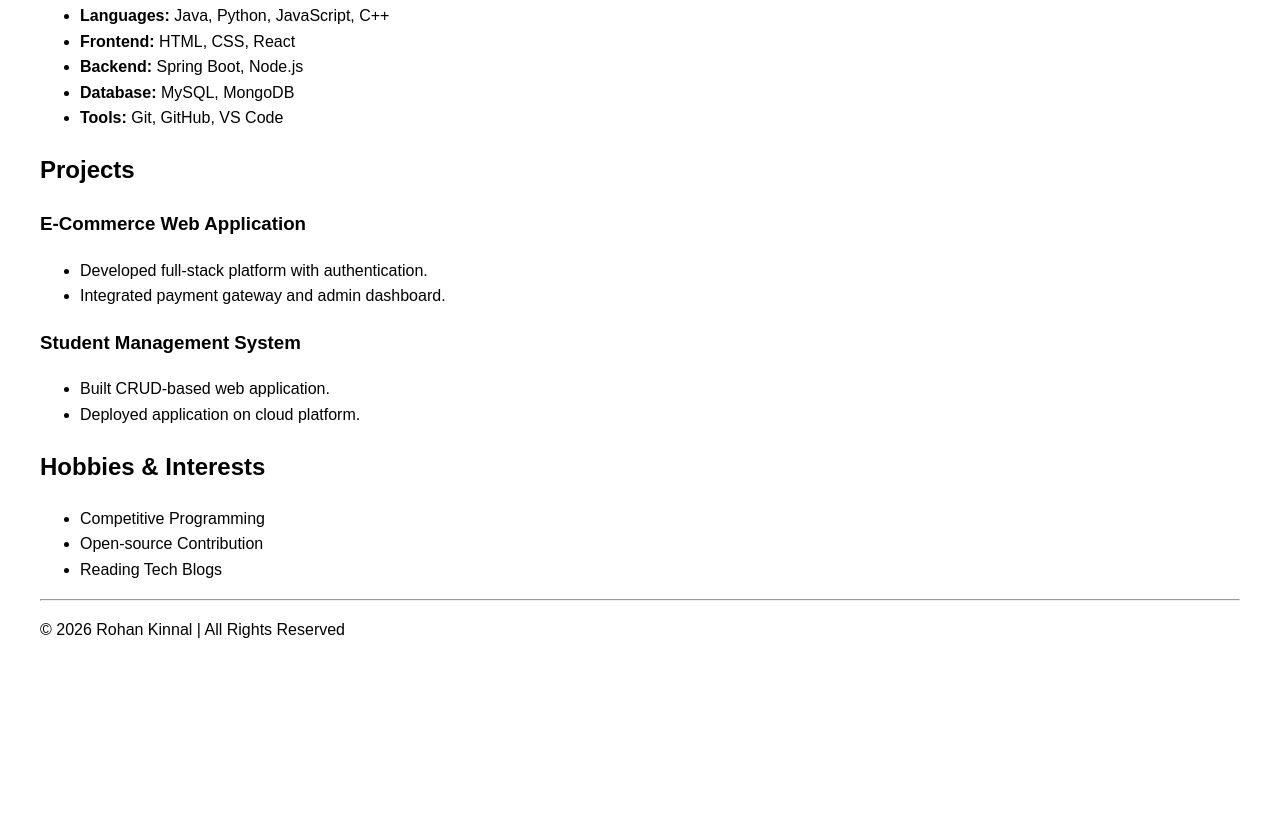
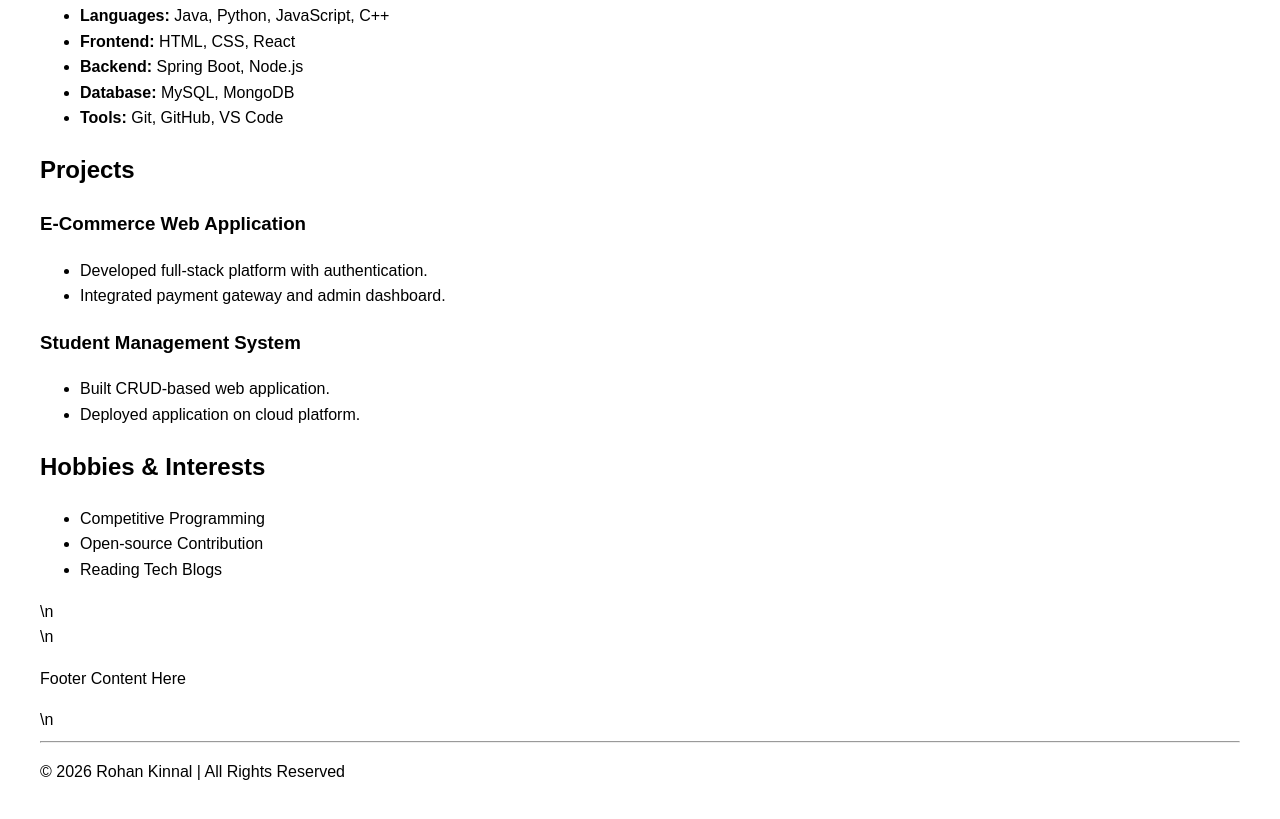
Before and after one commit to deathCURE4757/myresume, a plain HTML site: page index.html in a window 1280 px wide. Shown: the part 1151-1970 px from the top of the page. Before the commit the page ends 1833 px from the top, so only its background shows below. Drawn offline with Linux system fonts and the light colour scheme.

Commit message:
Add 'Back to Top' button and update footer
Added a 'Back to Top' button and updated footer content.

```diff
--- a/index.html
+++ b/index.html
@@ -146,6 +146,8 @@
 
     <!-- Footer -->
     <footer>
+        <button id="back-to-top" style="display:none;">Back to Top</button>\n<footer> \n
+            <p>Footer Content Here</p>\n</footer>
         <hr>
         <p>© 2026 Rohan Kinnal | All Rights Reserved</p>
     </footer>
```
